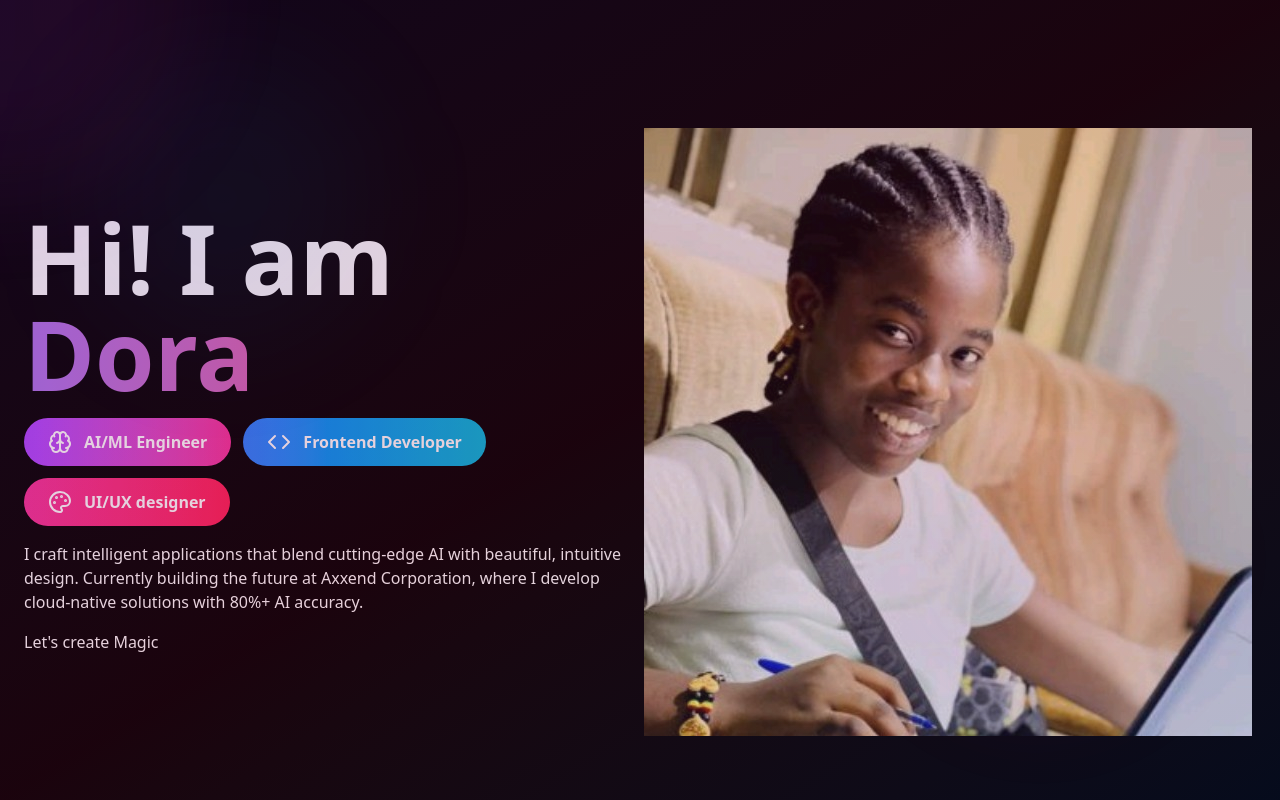
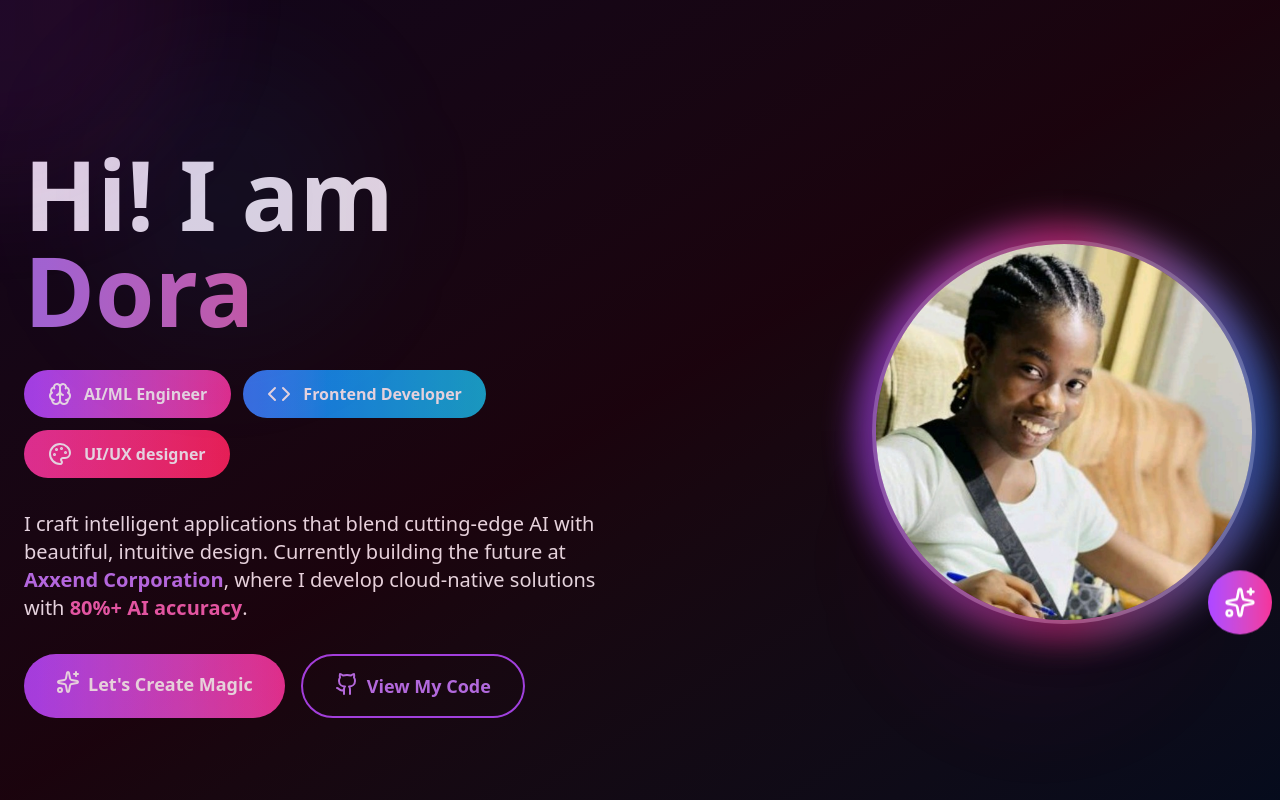
Before and after one commit to Obayaa/personal-portfolio-website, a React (Vite) app: page /home in a window 1280 px wide. Shown: the top 800 px of the page. Built offline with nearby package versions, Linux system fonts and the light colour scheme.

Commit message:
added more personal details to hero page

```diff
--- a/src/pages/Home.jsx
+++ b/src/pages/Home.jsx
@@ -1,4 +1,4 @@
-import { Brain, Code, Palette } from "lucide-react";
+import { Brain, Code, Github, Palette, Sparkles } from "lucide-react";
 import dora from '../assets/dee.jpeg';
 
 function Home() {
@@ -10,8 +10,8 @@ function Home() {
 
     return (
         <div className="min-h-screen flex justify-center px-6 py-4 pt-20">
-            <div className="max-w-7xl grid grid-cols-1 md:grid-cols-2 items-center justify-center ">
-                <div className="space-y-4">
+            <div className="max-w-7xl grid grid-cols-1 md:grid-cols-2 items-center justify-center gap-6">
+                <div className="space-y-8">
                     <h1 className="text-7xl md:text-8xl font-bold ">Hi! I am <span className="block bg-gradient-to-r from-purple-400 via-pink-400 bg-clip-text text-transparent animate-pulse">Dora</span></h1>
                     <div className="flex flex-wrap gap-3">
                         {roles.map((role) => (
@@ -23,15 +23,42 @@ function Home() {
                             </div>
                         ))}
                     </div>
-                    <p>
-                        I craft intelligent applications that blend cutting-edge AI with beautiful, intuitive design. Currently building the future at <span>Axxend Corporation</span>, where I develop cloud-native solutions with <span>80%+ AI accuracy</span>.
+                    <p className="text-xl">
+                        I craft intelligent applications that blend cutting-edge AI with beautiful, intuitive design. Currently building the future at
+                        <span className="text-purple-400 font-semibold"> Axxend Corporation</span>, where I develop cloud-native solutions with
+                        <span className="text-pink-400 font-semibold"> 80%+ AI accuracy</span>.
                     </p>
-                    <div className="flex gap-2">
-                        <a href="mailto:doraappiah2004@gmail.com">Let's create Magic</a>
+                    <div className="flex gap-4">
+                        <a href="mailto:doraappiah2004@gmail.com"
+                            className="group flex gap-2 px-4 lg:px-8 py-2 lg:py-4 rounded-full font-bold text-base lg:text-lg bg-gradient-to-r from-purple-500 to-pink-500 hover:scale-105 transition-all duration-300"
+                        >
+                            <Sparkles className="group-hover:rotate-12 transition-transform" />
+                            Let's Create Magic</a>
+
+                        <a href="https://github.com/Obayaa"
+                            target="_blank"
+                            rel="noopener noreferrer"
+                            className="group flex gap-2 px-8 py-4 border-2 border-purple-500 hover:bg-purple-500 rounded-full text-lg text-purple-400 hover:text-white font-bold"
+                        >
+                            <Github className="group-hover:rotate-12 transition-transform" />
+                            View My Code</a>
                     </div>
+
                 </div>
-                <div className="flex justify-center">
-                    <img src={dora} alt="Dora's picture with a smile on her face" />
+                <div className="flex justify-center lg:justify-end">
+                    <div className="relative group">
+                        <div className="absolute -inset-4 bg-gradient-to-r from-purple-500 via-pink-500 to-blue-500 rounded-full blur-lg opacity-75 group-hover:opacity-100 animate-pulse"></div>
+                        <div className="relative w-80 h-80 lg:w-96 lg:h-96 rounded-full overflow-hidden border-4 border-white/20 shadow-2xl">
+                            <img
+                                src={dora}
+                                alt="Dora Appiah"
+                                className="w-full h-full object-cover group-hover:scale-110 transition-transform duration-700"
+                            />
+                        </div>
+                        <div className="absolute -bottom-4 -right-4 bg-gradient-to-r from-purple-500 to-pink-500 rounded-full p-4 animate-bounce">
+                            <Sparkles className="w-8 h-8 text-white" />
+                        </div>
+                    </div>
                 </div>
             </div>
         </div>
```
